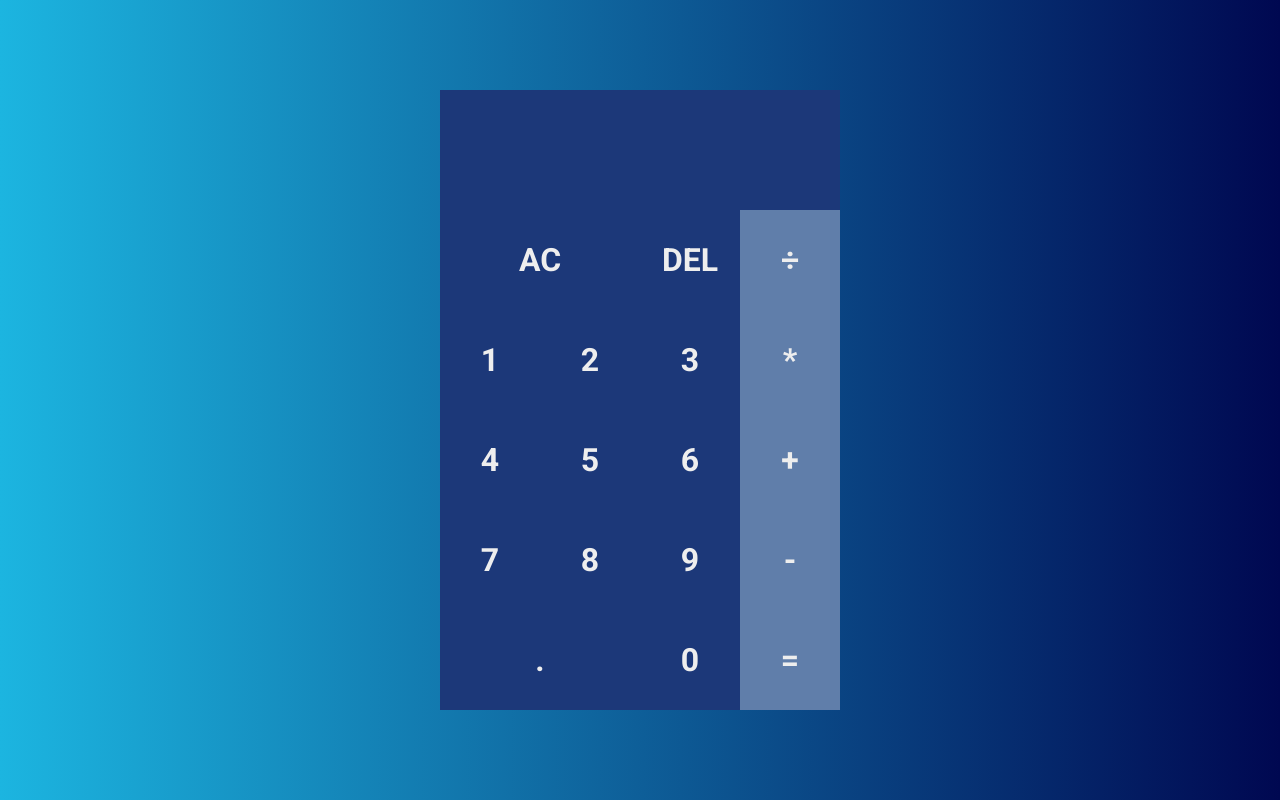
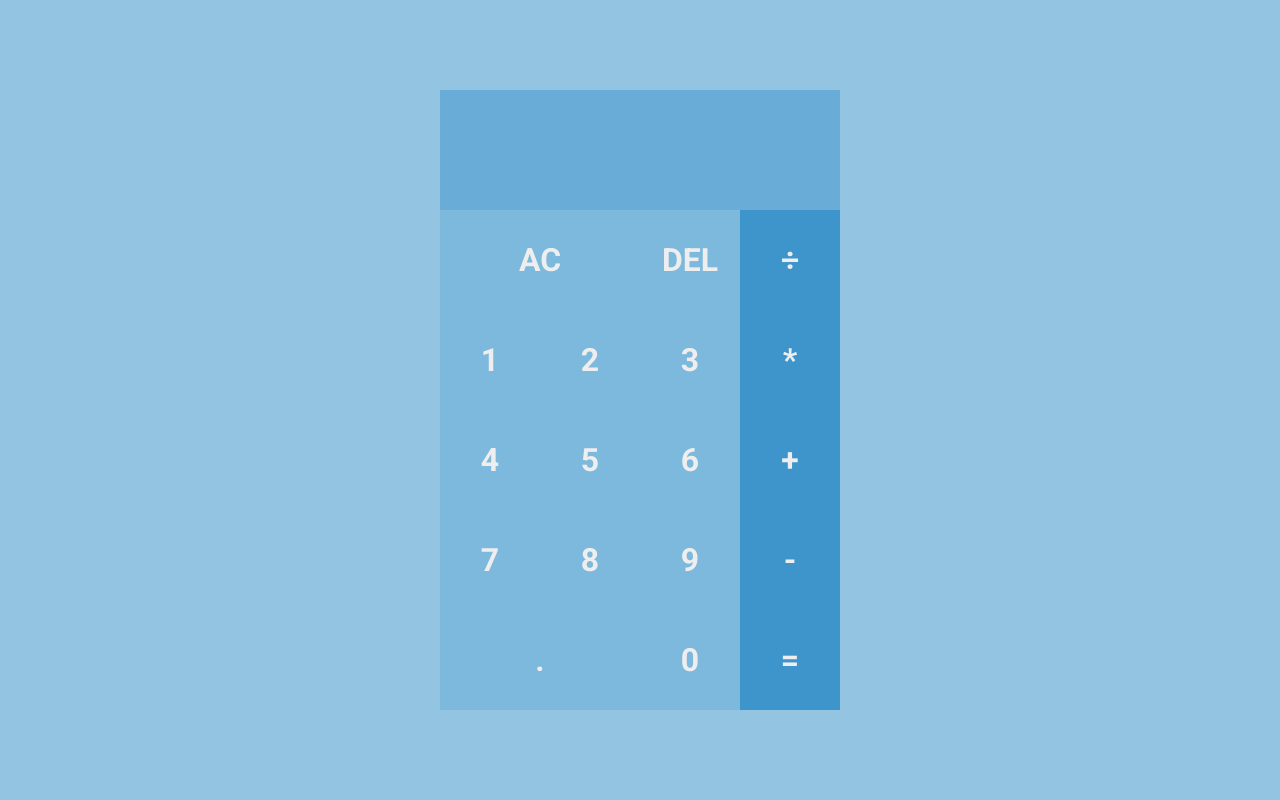
Before and after one commit to quintaodiogo/Calculadora, a plain HTML site: page index.html in a window 1280 px wide. Drawn offline with Linux system fonts and the light colour scheme.

Commit message:
Change Color

```diff
--- a/styles.css
+++ b/styles.css
@@ -7,7 +7,8 @@
 }
 
 body {
-  background: linear-gradient(90deg, #1CB5E0 0%, #000851 100%);}
+  background: #93c4e2;
+}
 
 .grid-container {
   display: grid;
@@ -23,17 +24,17 @@ body {
   font-size: 2rem;
   border: none;
   outline: none;
-  background-color: #1C3879;
+  background-color: #7db8dd;
   color: #eee;
 }
 
 .grid-container > button:hover {
-  background-color: #F9F5EB;
-  color: #1C3879;
+  background-color: #f9f5eb;
+  color: #0466c8;
 }
 
 .grid-container > .operator {
-  background: #607EAA;
+  background: #3d95cb;
 }
 
 .span-two {
@@ -42,7 +43,7 @@ body {
 
 .grid-container > .output {
   grid-column: 1 / -1;
-  background: #1C3879;
+  background: #68acd7;
   display: flex;
   flex-direction: column;
   align-items: flex-end;
@@ -53,11 +54,11 @@ body {
 }
 
 .grid-container > .output > .previous-operand {
-  color: rgba(255, 255, 255, 0.75);
+  color: #001233;
   font-size: 1.5rem;
 }
 
 .grid-container > .output > .current-operand {
-  color: #F9F5EB;
+  color: #001233;
   font-size: 2.5rem;
 }
```
